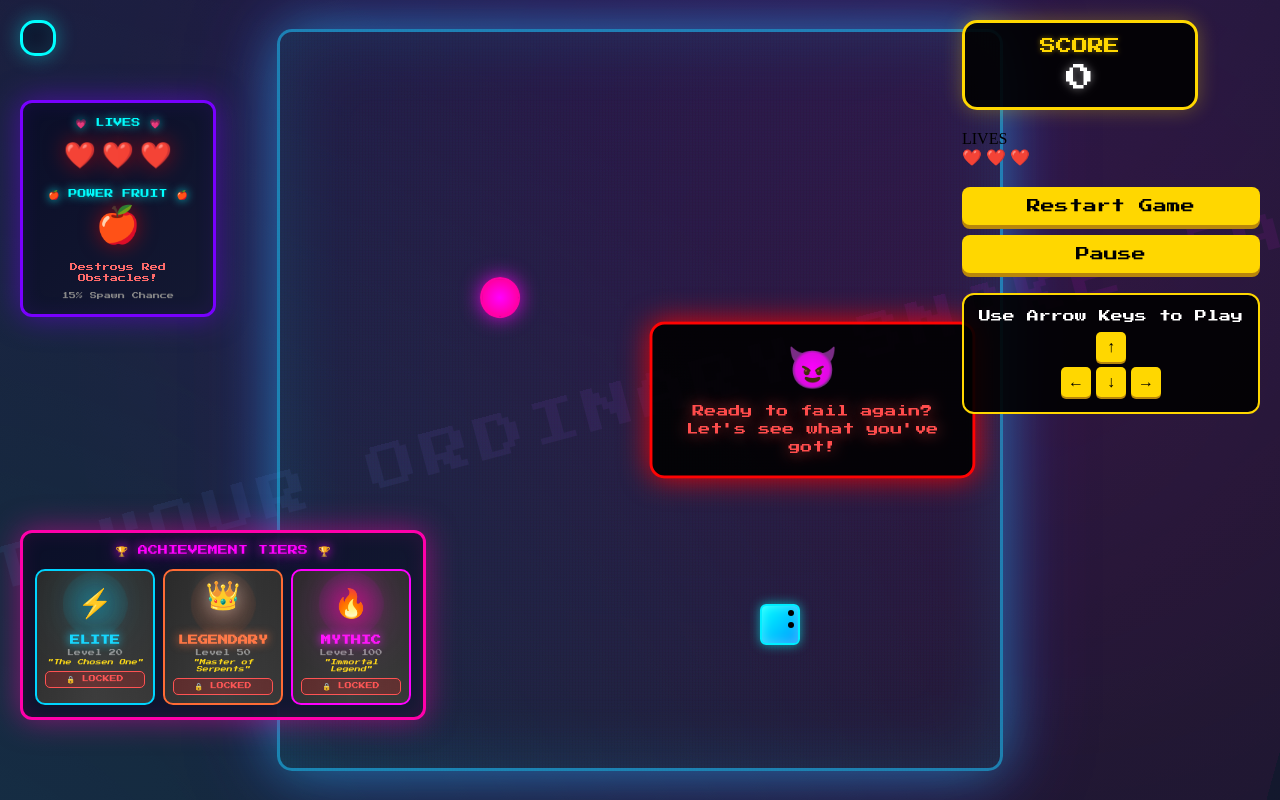
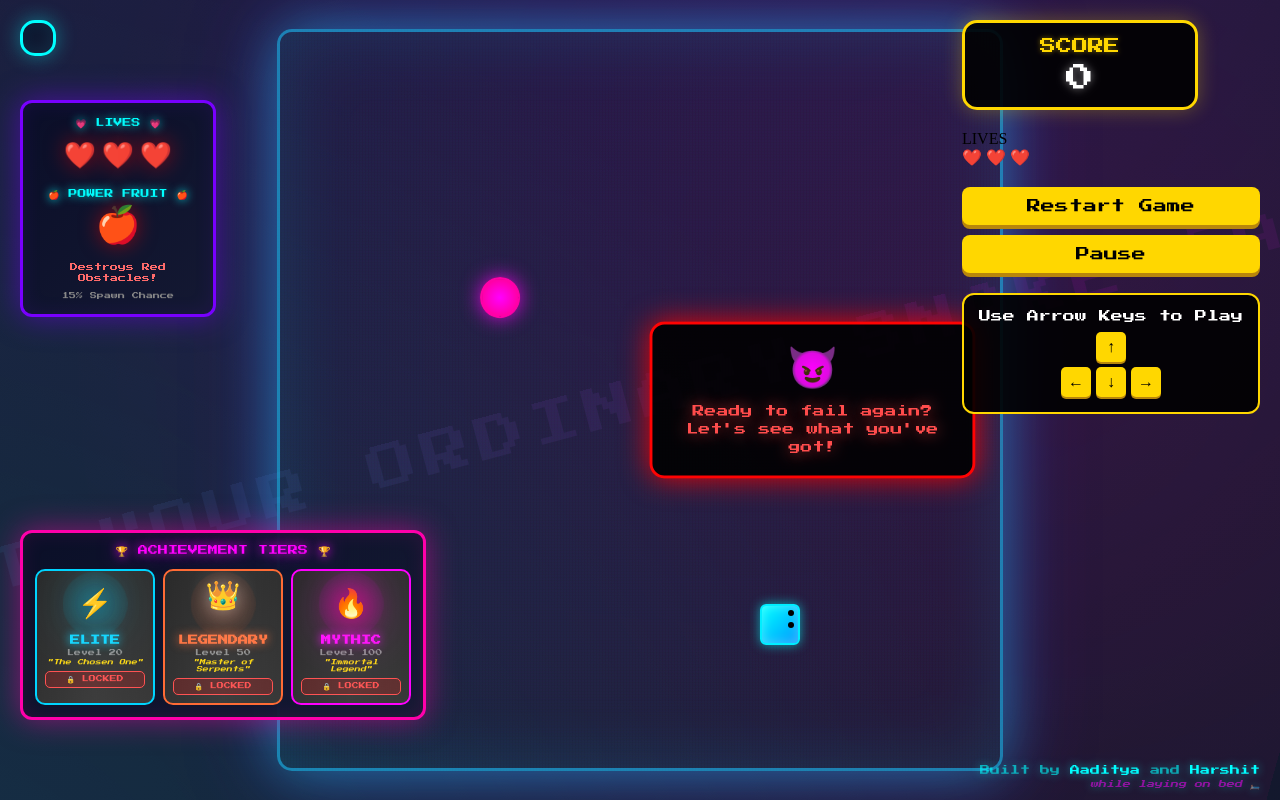
Before and after one commit to workwithaaditya/Snake-Game, a plain HTML site: page index.html in a window 1280 px wide. Drawn offline with Linux system fonts and the light colour scheme.

Commit message:
Add credits footer with developer links

```diff
--- a/css/style.css
+++ b/css/style.css
@@ -1341,3 +1341,37 @@
         font-size: 7px;
     }
 }
+
+/* ===== CREDITS ===== */
+.credits {
+    position: fixed;
+    bottom: 10px;
+    right: 20px;
+    font-family: 'Press Start 2P', cursive;
+    font-size: 10px;
+    color: rgba(0, 255, 255, 0.6);
+    text-align: right;
+    z-index: 1000;
+    text-shadow: 0 0 10px rgba(0, 255, 255, 0.4);
+}
+
+.credit-link {
+    color: #00ffff;
+    text-decoration: none;
+    transition: all 0.3s ease;
+    text-shadow: 0 0 10px rgba(0, 255, 255, 0.6);
+}
+
+.credit-link:hover {
+    color: #ff00ff;
+    text-shadow: 0 0 15px rgba(255, 0, 255, 0.8);
+    text-decoration: underline;
+}
+
+.credit-note {
+    font-size: 8px;
+    color: rgba(255, 0, 255, 0.5);
+    font-style: italic;
+    display: inline-block;
+    margin-top: 5px;
+}
--- a/index.html
+++ b/index.html
@@ -129,6 +129,16 @@
         </div>
 
         <div id="board"></div>
+
+        <!-- Credits -->
+        <div class="credits">
+            Built by
+            <a href="https://github.com/workwithaaditya" target="_blank" class="credit-link">Aaditya</a>
+            and
+            <a href="https://github.com/devilOper09" target="_blank" class="credit-link">Harshit</a>
+            <br>
+            <span class="credit-note">while laying on bed 🛏️</span>
+        </div>
     </div>
     <!-- Explosion overlay (used for bomb timeout) -->
     <div id="explosion" class="explosion" aria-hidden="true"></div>
```
